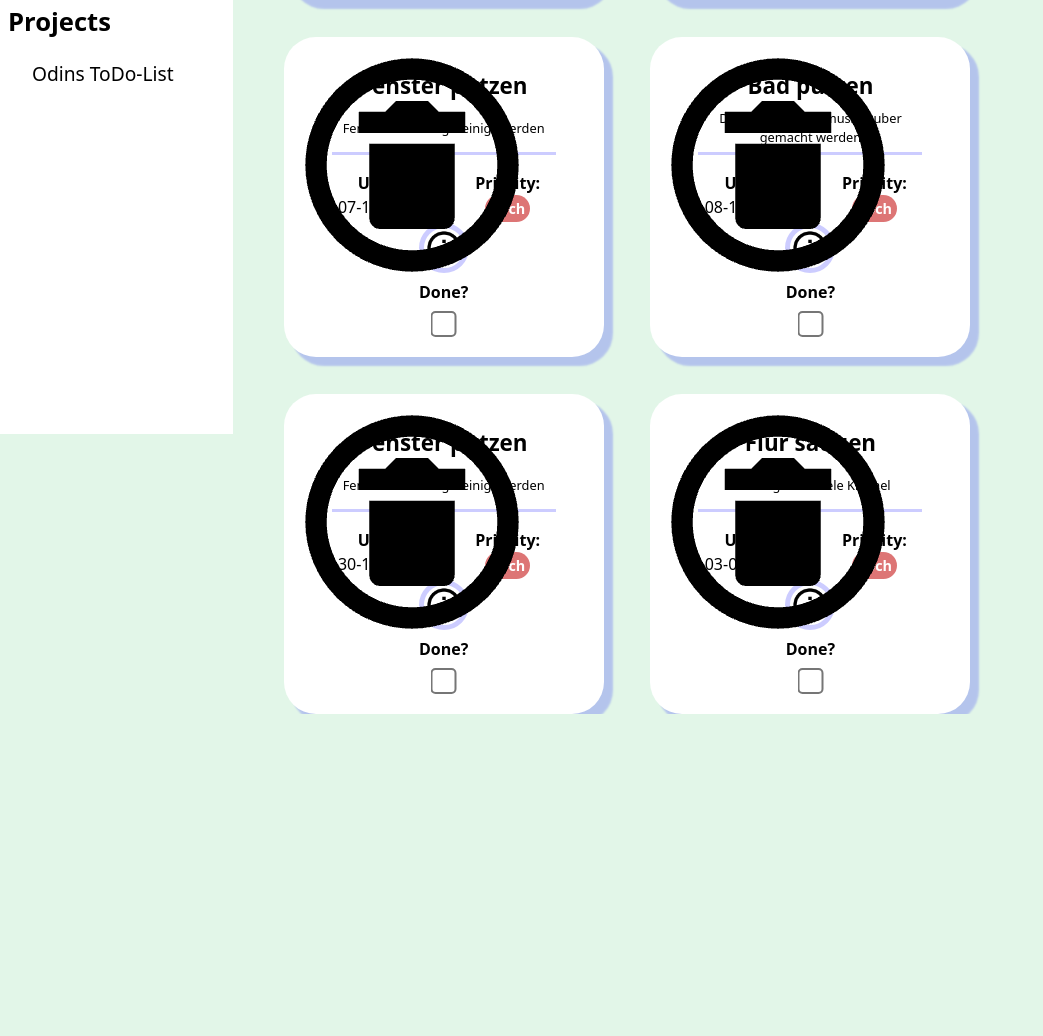
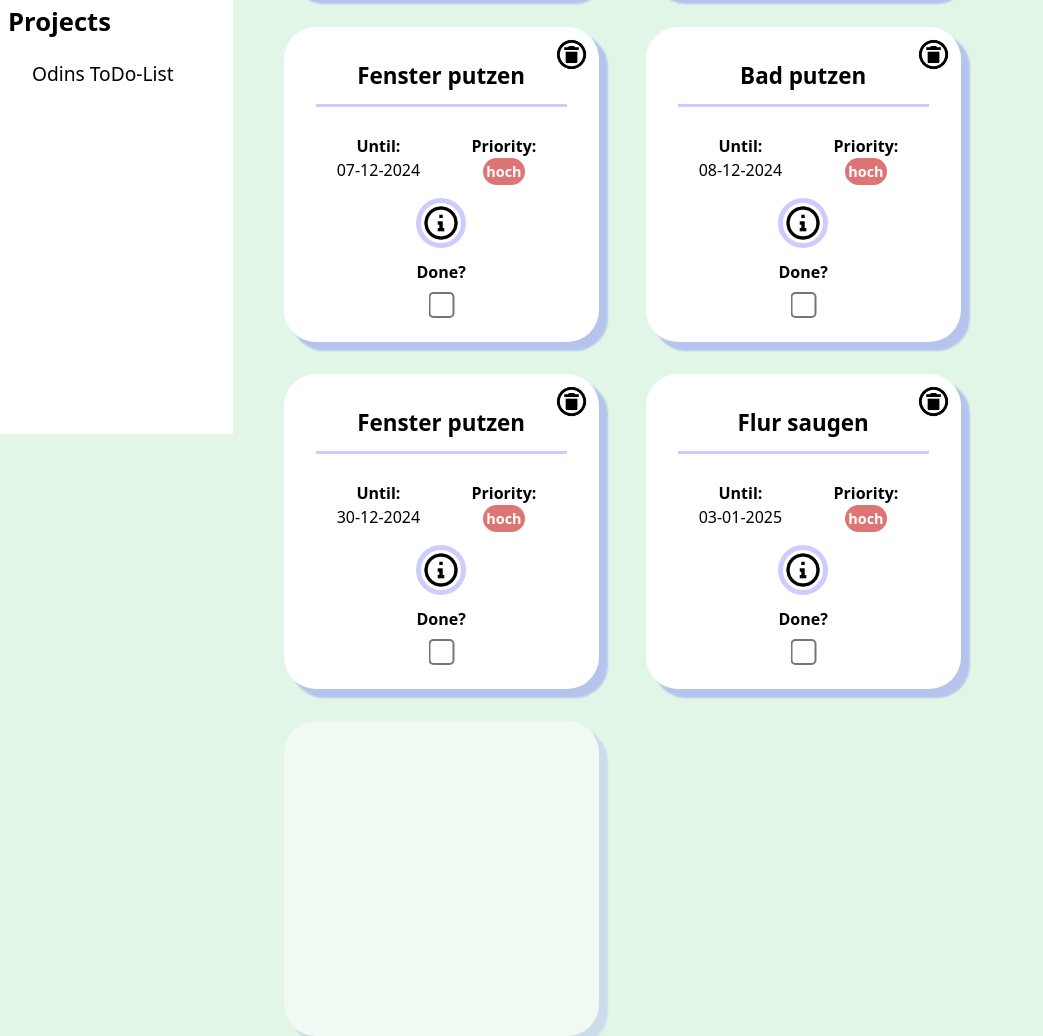
Before and after one commit to LucaDeeken/toDo, a website built with webpack: page src/template.html in a window 1280 px wide. Shown: the part 366-1402 px from the top of the page, without its empty margins (0-1043 px from the left). Before the commit the page ends 1080 px from the top, so only its background shows below. Built offline with nearby package versions, Linux system fonts and the light colour scheme.

Commit message:
edit style of cards

```diff
--- a/src/styles.css
+++ b/src/styles.css
@@ -82,6 +82,7 @@ body {
     grid-row: 1/2;
 }
 
+
 #dateTasks {
     grid-row: 2/3;
 }
@@ -102,7 +103,12 @@ body {
     font-size: 1.2rem;
     font-weight: 500;
     margin-left: 1.5rem;
-    margin-top: 1.2rem
+    margin-top: 1.2rem;
+    cursor: pointer;
+}
+
+#taskToday:hover, #taskWeek:hover, #taskAll:hover, #defaultProject:hover {
+    color: rgba(0, 0, 255, .2);
 }
 
 #mainArea {
@@ -119,7 +125,7 @@ body {
     border-radius: 3rem;
     grid-template-columns: repeat(auto-fit, minmax(330px, 330px));
     height: 200px;
-    gap: 2.3rem;
+    gap: 2rem;
     padding: 2rem;
 }
 
@@ -129,13 +135,13 @@ body {
     display: grid;
     grid-template-rows: 1fr 1fr 1fr 1.8fr 1fr 1fr;
     grid-template-columns: 1fr 1fr;
-    background-color: white;
+    background-color: rgb(255, 255, 255);
     border-radius: 2rem;
     box-shadow: 8px 8px 2px 1px rgba(0, 0, 255, .2);
     padding: 2rem;
-    row-gap: 0.1rem;
-    height: 320px;
-    width: 320px;
+    row-gap: 0.5rem;
+    height: 315px;
+    width: 315px;
     position: relative;
 
 }
@@ -149,6 +155,9 @@ body {
     text-align: center;
     font-weight: 700;
     font-size: 1.4rem;
+    border-bottom: 3px solid rgba(0, 0, 255, .2);
+    padding-bottom: 0.7rem;
+
 }
 
 #description {
@@ -163,16 +172,19 @@ body {
     margin-bottom: 0.7rem;
     min-height: 51px;
     align-content: center;
+    display: none;
+
 }
 #until {
     text-align: center;
     align-content: center;
+    margin-top: 1rem;
 }
 
 #prio {
     align-content: center;
     text-align: center;
-    margin-top: 0.2rem;
+    margin-top: 1.2rem;
 }
 
 #prioBackground {
@@ -193,14 +205,14 @@ display: none;
 
 #done {
     grid-column: 1/3;
-    grid-row: 5/6;
+    grid-row: 4/5;
     text-align: center;
     font-weight: 700;
     margin-top: 0.3rem;
 }
 
 #doneField {
-    grid-row: 8/9;
+    grid-row: 4/5;
 
 }
 
@@ -209,22 +221,49 @@ display: none;
     grid-column: 1/3;
     justify-self: center;
     transform: scale(2);
-    margin-top: 0.5rem;
-
+    margin-top: 0.1rem;
+    grid-row: 5/6;
 }
 
 #info {
     grid-column: 1/3;
-    grid-row: 4/5;
+    grid-row: 3/4;
     width: 50px;
     height: 50px;
     justify-self: center;
     align-self: center;
     border: 5px solid rgba(0, 0, 255, .2);
-    border-radius: 10rem;
+    border-radius: 20rem;
+    cursor: pointer;
+    margin-top: 0.3rem;
+}
+
+#checkBox {
     cursor: pointer;
 }
 
 #deleteBtn {
     position: absolute;
+    width: 35px;
+    height: 35px;
+    right: 10px;
+    top: 10px;
+    cursor: pointer;
+
 }
+/* add div */
+
+#addDiv {
+    display: grid;
+    grid-template-rows: 1fr 1fr 1fr 1.8fr 1fr 1fr;
+    grid-template-columns: 1fr 1fr;
+    background-color: rgb(255, 255, 255);
+    border-radius: 2rem;
+    box-shadow: 8px 8px 2px 1px rgba(0, 0, 255, .2);
+    padding: 2rem;
+    row-gap: 0.5rem;
+    height: 315px;
+    width: 315px;
+    position: relative;
+    opacity: 0.5;
+}
--- a/src/template.html
+++ b/src/template.html
@@ -12,7 +12,7 @@
             <div id="nameIcon">Luca</div>
             <div id="dateTasks">Schedule
                 <div id="taskToday">Today</div>
-                <div id="taskWeek">In a week</div>
+                <div id="taskWeek">Next Seven Days</div>
                 <div id="taskAll">All Tasks</div>
             </div>
             <div id="Projects">Projects
@@ -21,7 +21,7 @@
         </div>
         <div id="mainArea">
             <div id="cardArea">
-                <div id="card">
+                <div id="card" class="card">
                     <div id="title" class="contentCards">Clean Windows</div>
                     <div id="description" class="contentCards">Get the dirt off th</div>
                     <div id="until"><strong id="strong">Until:</strong><div class="contentCards" id="date">20.12.24</div></div>
```
